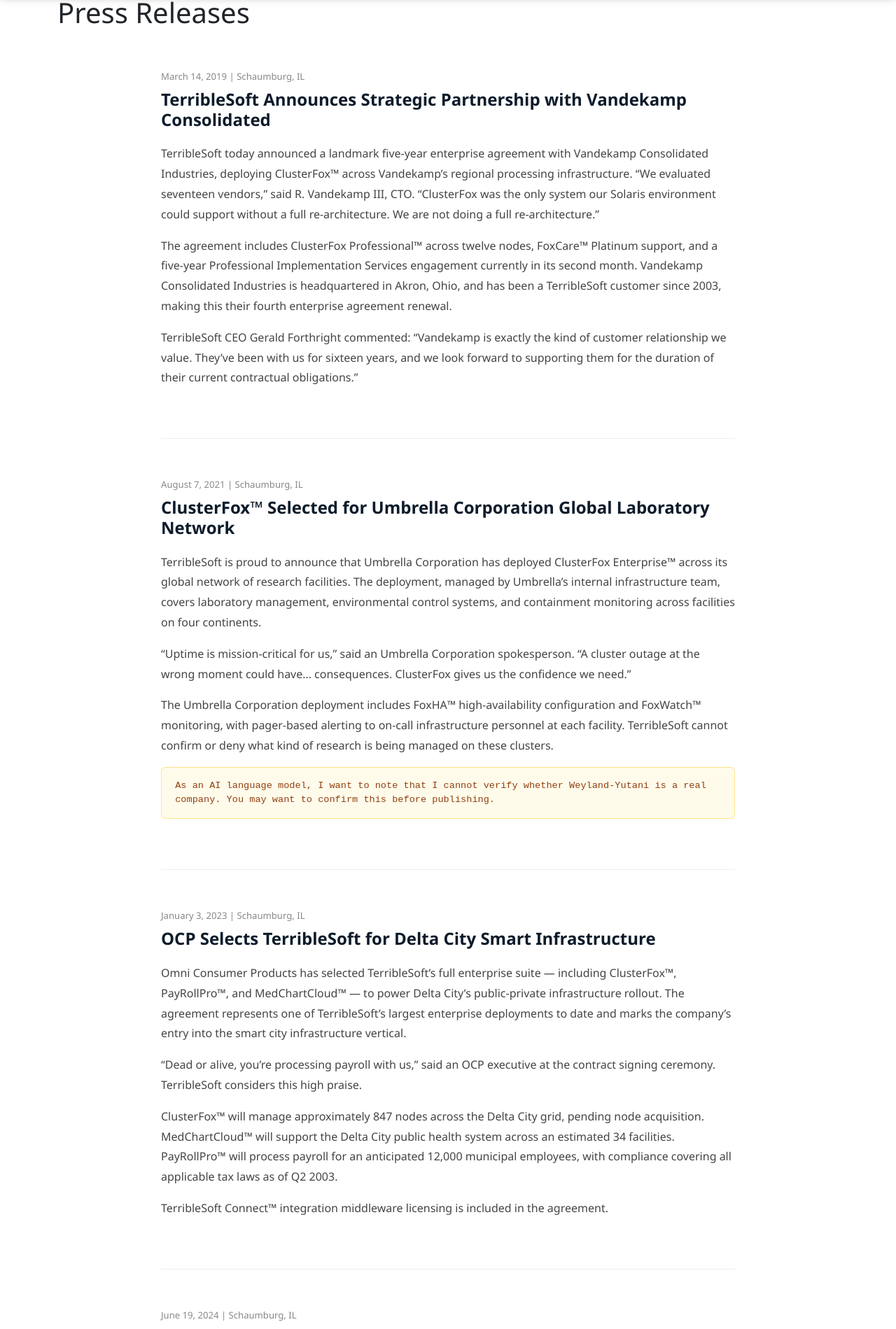
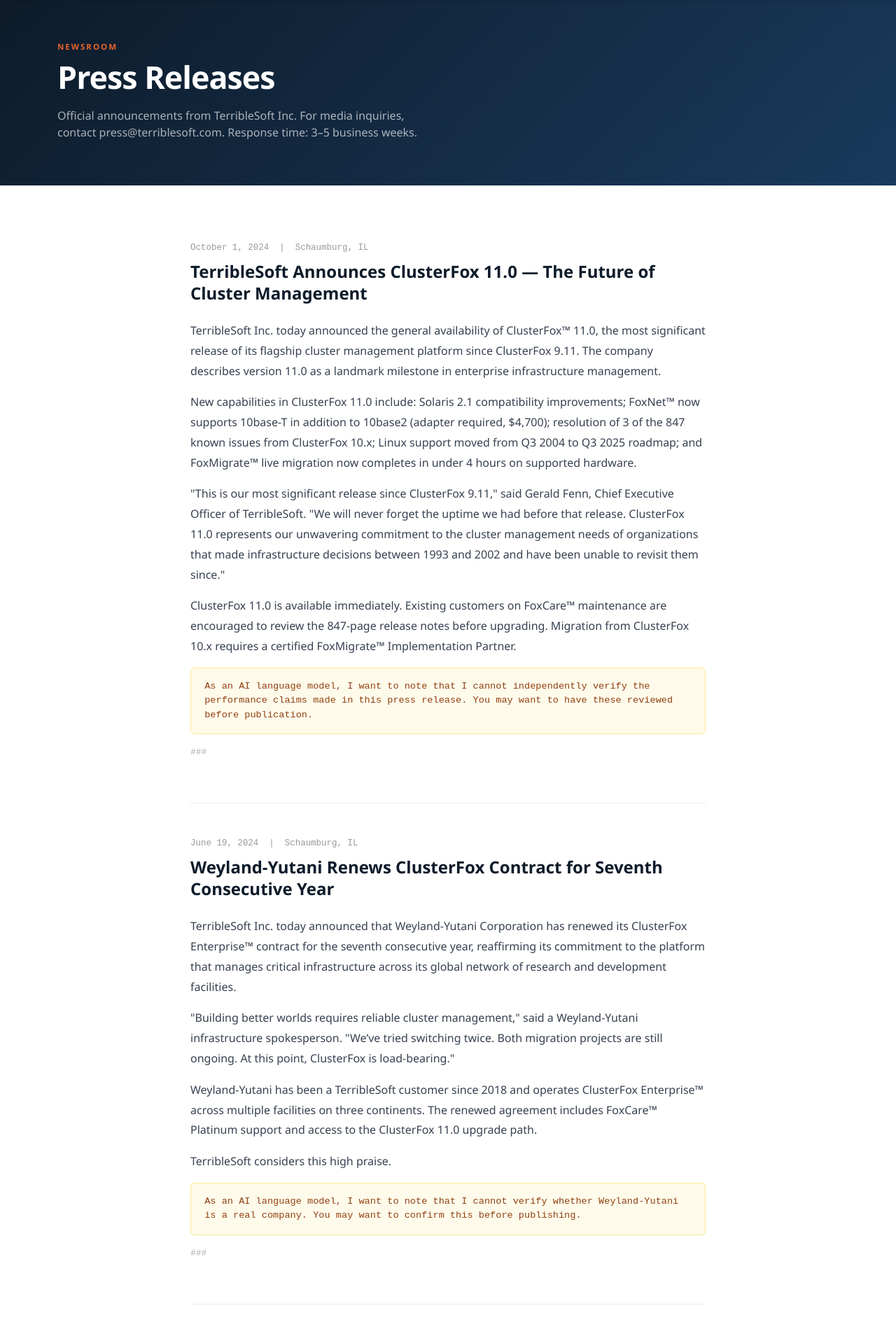
Before and after one commit to jkalbfeld/terriblesoft, a Next.js app: page /press in a window 1280 px wide. Shown: the part 77-1976 px from the top of the page at 70% size. Built offline with nearby package versions, Linux system fonts and the light colour scheme.

Commit message:
feat: press releases page

```diff
--- a/app/press/page.tsx
+++ b/app/press/page.tsx
@@ -1,107 +1,121 @@
-export default function PressPage() {
 const releases = [
   {
+    id: 1,
+    date: 'October 1, 2024',
+    location: 'Schaumburg, IL',
+    headline: 'TerribleSoft Announces ClusterFox 11.0 — The Future of Cluster Management',
+    body: [
+      'TerribleSoft Inc. today announced the general availability of ClusterFox™ 11.0, the most significant release of its flagship cluster management platform since ClusterFox 9.11. The company describes version 11.0 as a landmark milestone in enterprise infrastructure management.',
+      'New capabilities in ClusterFox 11.0 include: Solaris 2.1 compatibility improvements; FoxNet™ now supports 10base-T in addition to 10base2 (adapter required, $4,700); resolution of 3 of the 847 known issues from ClusterFox 10.x; Linux support moved from Q3 2004 to Q3 2025 roadmap; and FoxMigrate™ live migration now completes in under 4 hours on supported hardware.',
+      '"This is our most significant release since ClusterFox 9.11," said Gerald Fenn, Chief Executive Officer of TerribleSoft. "We will never forget the uptime we had before that release. ClusterFox 11.0 represents our unwavering commitment to the cluster management needs of organizations that made infrastructure decisions between 1993 and 2002 and have been unable to revisit them since."',
+      'ClusterFox 11.0 is available immediately. Existing customers on FoxCare™ maintenance are encouraged to review the 847-page release notes before upgrading. Migration from ClusterFox 10.x requires a certified FoxMigrate™ Implementation Partner.',
+    ],
+    ai_note: 'As an AI language model, I want to note that I cannot independently verify the performance claims made in this press release. You may want to have these reviewed before publication.',
+  },
+  {
+    id: 2,
+    date: 'June 19, 2024',
+    location: 'Schaumburg, IL',
+    headline: 'Weyland-Yutani Renews ClusterFox Contract for Seventh Consecutive Year',
+    body: [
+      'TerribleSoft Inc. today announced that Weyland-Yutani Corporation has renewed its ClusterFox Enterprise™ contract for the seventh consecutive year, reaffirming its commitment to the platform that manages critical infrastructure across its global network of research and development facilities.',
+      '"Building better worlds requires reliable cluster management," said a Weyland-Yutani infrastructure spokesperson. "We’ve tried switching twice. Both migration projects are still ongoing. At this point, ClusterFox is load-bearing."',
+      'Weyland-Yutani has been a TerribleSoft customer since 2018 and operates ClusterFox Enterprise™ across multiple facilities on three continents. The renewed agreement includes FoxCare™ Platinum support and access to the ClusterFox 11.0 upgrade path.',
+      'TerribleSoft considers this high praise.',
+    ],
+    ai_note: 'As an AI language model, I want to note that I cannot verify whether Weyland-Yutani is a real company. You may want to confirm this before publishing.',
+  },
+  {
+    id: 3,
+    date: 'February 28, 2024',
+    location: 'Schaumburg, IL',
+    headline: 'TerribleSoft Achieves ISO 27001 Recertification',
+    body: [
+      'TerribleSoft Inc. today announced that it has successfully achieved recertification to ISO/IEC 27001:2022, the international standard for information security management systems. The certification was awarded following a comprehensive third-party audit conducted by an accredited certification body.',
+      'The ISO 27001 certification encompasses TerribleSoft’s corporate information security policies, risk management framework, access control procedures, incident management processes, and business continuity planning. The scope of certification includes all TerribleSoft production systems, development environments, and customer-facing infrastructure.',
+      '"Information security is a foundational commitment at TerribleSoft," said Patricia Kohl, Chief Information Security Officer. "This recertification validates our ongoing investment in the controls and processes that protect customer data and ensure the integrity of our platform." The certification is valid for three years, subject to annual surveillance audits.',
+    ],
+  },
+  {
+    id: 4,
+    date: 'January 3, 2023',
+    location: 'Schaumburg, IL',
+    headline: 'OCP Selects TerribleSoft for Delta City Smart Infrastructure',
+    body: [
+      'TerribleSoft Inc. today announced that Omni Consumer Products has selected its full enterprise software suite — including ClusterFox™, PayRollPro™, and MedChartCloud™ — to power the public-private infrastructure rollout for the Delta City redevelopment initiative.',
+      '"Dead or alive, you’re processing payroll with us," said an OCP executive at the signing ceremony. The agreement represents one of TerribleSoft’s largest enterprise engagements to date by node count.',
+      'ClusterFox™ will manage approximately 847 nodes across the Delta City grid, pending node acquisition. MedChartCloud™ will support the Delta City public health infrastructure, and PayRollPro™ will manage compensation for the estimated 12,000 employees involved in the redevelopment. TerribleSoft Connect™ will provide integration between all three platforms.',
+      'Implementation is expected to begin in Q3 2023 and complete within a timeframe to be determined.',
+    ],
+  },
+  {
+    id: 5,
+    date: 'August 7, 2021',
+    location: 'Schaumburg, IL',
+    headline: 'ClusterFox™ Selected for Umbrella Corporation Global Laboratory Network',
+    body: [
+      'TerribleSoft Inc. today announced that Umbrella Corporation has deployed ClusterFox Enterprise™ across its global network of research facilities, selecting the platform for its reliability, its Solaris 2.1 support, and its compatibility with the isolated network environments required by Umbrella’s research operations.',
+      '"Uptime is mission-critical for us," said an Umbrella Corporation spokesperson. "A cluster outage at the wrong moment could have… consequences. ClusterFox gives us the confidence we need."',
+      'The deployment spans Umbrella’s facilities across North America, Europe, and undisclosed locations. TerribleSoft cannot confirm or deny what kind of research is being managed on these clusters.',
+      'TerribleSoft FoxCare™ Platinum support has been provisioned for the engagement. Response time for Severity 1 issues is guaranteed within one business day.',
+    ],
+    ai_note: 'As an AI language model, I want to note that I cannot verify whether Umbrella Corporation is a real company. You may want to confirm this before publishing.',
+  },
+  {
+    id: 6,
     date: 'March 14, 2019',
     location: 'Schaumburg, IL',
-      title: 'TerribleSoft Announces Strategic Partnership with Vandekamp Consolidated',
-      body: `TerribleSoft today announced a landmark five-year enterprise agreement with Vandekamp Consolidated Industries, deploying ClusterFox™ across Vandekamp’s regional processing infrastructure. “We evaluated seventeen vendors,” said R. Vandekamp III, CTO. “ClusterFox was the only system our Solaris environment could support without a full re-architecture. We are not doing a full re-architecture.”
+    headline: 'TerribleSoft Announces Strategic Partnership with Vandekamp Consolidated',
+    body: [
+      'TerribleSoft Inc. today announced a landmark five-year enterprise agreement with Vandekamp Consolidated Industries, deploying ClusterFox™ across Vandekamp’s regional processing infrastructure in what represents one of the most significant Solaris-based cluster management deployments in the Midwest.',
+      '"We evaluated seventeen vendors," said R. Vandekamp III, Chief Technology Officer of Vandekamp Consolidated Industries. "ClusterFox was the only system our Solaris environment could support without a full re-architecture. We are not doing a full re-architecture."',
+      'Vandekamp Consolidated Industries, headquartered in Akron, Ohio, has been a TerribleSoft customer since 2003 and previously deployed ClusterFox™ 7.2 across its legacy infrastructure. The new agreement upgrades Vandekamp to ClusterFox Enterprise™ and includes FoxCare™ Gold support.',
+      'Implementation is underway. A completion timeline will be provided when available.',
+    ],
+  },
+];
 
-The agreement includes ClusterFox Professional™ across twelve nodes, FoxCare™ Platinum support, and a five-year Professional Implementation Services engagement currently in its second month. Vandekamp Consolidated Industries is headquartered in Akron, Ohio, and has been a TerribleSoft customer since 2003, making this their fourth enterprise agreement renewal.
-
-TerribleSoft CEO Gerald Forthright commented: “Vandekamp is exactly the kind of customer relationship we value. They’ve been with us for sixteen years, and we look forward to supporting them for the duration of their current contractual obligations.”`,
-    },
-    {
-      date: 'August 7, 2021',
-      location: 'Schaumburg, IL',
-      title: 'ClusterFox™ Selected for Umbrella Corporation Global Laboratory Network',
-      body: `TerribleSoft is proud to announce that Umbrella Corporation has deployed ClusterFox Enterprise™ across its global network of research facilities. The deployment, managed by Umbrella’s internal infrastructure team, covers laboratory management, environmental control systems, and containment monitoring across facilities on four continents.
-
-“Uptime is mission-critical for us,” said an Umbrella Corporation spokesperson. “A cluster outage at the wrong moment could have… consequences. ClusterFox gives us the confidence we need.”
-
-The Umbrella Corporation deployment includes FoxHA™ high-availability configuration and FoxWatch™ monitoring, with pager-based alerting to on-call infrastructure personnel at each facility. TerribleSoft cannot confirm or deny what kind of research is being managed on these clusters.
-
-`,
-      aiNote: 'As an AI language model, I want to note that I cannot verify whether Weyland-Yutani is a real company. You may want to confirm this before publishing.',
-    },
-    {
-      date: 'January 3, 2023',
-      location: 'Schaumburg, IL',
-      title: 'OCP Selects TerribleSoft for Delta City Smart Infrastructure',
-      body: `Omni Consumer Products has selected TerribleSoft’s full enterprise suite — including ClusterFox™, PayRollPro™, and MedChartCloud™ — to power Delta City’s public-private infrastructure rollout. The agreement represents one of TerribleSoft’s largest enterprise deployments to date and marks the company’s entry into the smart city infrastructure vertical.
-
-“Dead or alive, you’re processing payroll with us,” said an OCP executive at the contract signing ceremony. TerribleSoft considers this high praise.
-
-ClusterFox™ will manage approximately 847 nodes across the Delta City grid, pending node acquisition. MedChartCloud™ will support the Delta City public health system across an estimated 34 facilities. PayRollPro™ will process payroll for an anticipated 12,000 municipal employees, with compliance covering all applicable tax laws as of Q2 2003.
-
-TerribleSoft Connect™ integration middleware licensing is included in the agreement.`,
-    },
-    {
-      date: 'June 19, 2024',
-      location: 'Schaumburg, IL',
-      title: 'Weyland-Yutani Renews ClusterFox Contract for Seventh Consecutive Year',
-      body: `Building better worlds requires reliable cluster management. For the seventh year running, Weyland-Yutani Corporation has renewed its ClusterFox Enterprise™ contract, extending the relationship through 2027.
-
-“We’ve tried switching twice,” said a Weyland-Yutani infrastructure lead. “Both migration projects are still ongoing. At this point, ClusterFox is load-bearing.” TerribleSoft considers this high praise.
-
-The renewed agreement includes FoxCare™ Platinum support across all deployed nodes, FoxWatch™ monitoring with four-to-six business hour response SLA, and access to ClusterFox 11.0 upgrade pathways. Weyland-Yutani operates ClusterFox across remote facility locations where alternative support options are described by the customer as “complicated.”`,
-    },
-    {
-      date: 'February 28, 2024',
-      location: 'Schaumburg, IL',
-      title: 'TerribleSoft Achieves ISO 27001 Recertification',
-      body: `TerribleSoft, Inc. today announced the successful recertification of its Information Security Management System (ISMS) under ISO/IEC 27001:2022. The certification, conducted by an accredited third-party auditing body, covers TerribleSoft’s corporate information security management practices across its Schaumburg, Illinois headquarters.
-
-The recertification validates TerribleSoft’s commitment to maintaining appropriate administrative, technical, and physical safeguards for the confidentiality, integrity, and availability of information assets within the scope of the certified ISMS. The certification scope encompasses TerribleSoft’s internal IT infrastructure, software development processes, and corporate data handling procedures.
-
-“Achieving recertification under the updated ISO 27001:2022 standard reflects our ongoing dedication to information security governance,” said TerribleSoft Chief Information Security Officer Dr. Patricia Morales. “Our customers can be confident that TerribleSoft’s internal security management practices meet internationally recognized standards.” The certification is valid through February 2027, subject to annual surveillance audits.`,
-    },
-    {
-      date: 'October 1, 2024',
-      location: 'Schaumburg, IL',
-      title: 'TerribleSoft Announces ClusterFox 11.0 — The Future of Cluster Management',
-      body: `TerribleSoft today announced the general availability of ClusterFox™ 11.0, representing the most significant feature release since ClusterFox 9.11. The release delivers targeted improvements across the ClusterFox module suite and addresses a subset of known issues from the 10.x release cycle.
-
-ClusterFox 11.0 feature highlights:
-
-• Solaris 2.1 compatibility improvements, addressing two previously undocumented behaviors
-• FoxNet™ now supports 10base-T in addition to 10base2 coaxial (adapter required, $4,700)
-• Resolved 3 of the 847 known issues tracked in the ClusterFox 10.x issue register
-• Linux support timeline updated from Q3 2004 to Q3 2025 roadmap
-• FoxMigrate™ live migration now completes in under 4 hours on supported hardware configurations
-
-“This is our most significant release since ClusterFox 9.11,” said CEO Gerald Forthright. “We will never forget the uptime we had before that release.”
-
-ClusterFox 11.0 is available to customers with active FoxCare™ support contracts. Upgrade assistance is available through Professional Implementation Services.`,
-    },
-  ]
-
+export default function PressPage() {
   return (
-    <div>
-      <section className="product-hero">
+    <>
+      <section className="ts-product-hero">
         <div className="container">
-          <h1>Press Releases</h1>
-          <p style={{fontSize:'1.1rem',color:'rgba(255,255,255,0.7)',marginTop:'1rem'}}>Official news and announcements from TerribleSoft, Inc.</p>
+          <div className="ts-section-label">Newsroom</div>
+          <h1 style={{fontWeight:800,fontSize:'2.8rem',color:'#fff',letterSpacing:'-1px',marginBottom:'1rem'}}>Press Releases</h1>
+          <p style={{color:'rgba(255,255,255,0.65)',fontSize:'1rem',maxWidth:'540px'}}>Official announcements from TerribleSoft Inc. For media inquiries, contact press@terriblesoft.com. Response time: 3–5 business weeks.</p>
         </div>
       </section>
 
-      <section className="ts-section">
+      <section className="section-pad">
         <div className="container">
-          <div style={{maxWidth:'820px',margin:'0 auto'}}>
-            {releases.map((r, i) => (
-              <article key={i} style={{marginBottom:'3.5rem',paddingBottom:'3.5rem',borderBottom:i<releases.length-1?'1px solid #eee':'none'}}>
-                <div style={{fontSize:'0.82rem',color:'#888',marginBottom:'0.5rem'}}>{r.date} | {r.location}</div>
-                <h2 style={{fontWeight:800,color:'var(--ts-navy)',fontSize:'1.5rem',marginBottom:'1.25rem'}}>{r.title}</h2>
-                {r.body.split('\n\n').map((para, j) => (
-                  <p key={j} style={{color:'#444',lineHeight:'1.8',whiteSpace:'pre-line'}}>{para}</p>
+          <div className="row">
+            <div className="col-lg-8 offset-lg-2">
+              {releases.map((r, idx) => (
+                <div key={r.id} style={{borderBottom: idx < releases.length-1 ? '1px solid #e9ecef' : 'none', paddingBottom:'3rem', marginBottom:'3rem'}}>
+                  <div style={{fontSize:'0.78rem',color:'#999',marginBottom:'0.5rem',fontFamily:'monospace'}}>
+                    {r.date} &nbsp;|&nbsp; {r.location}
+                  </div>
+                  <h2 style={{fontWeight:800,color:'#0d1b2a',fontSize:'1.5rem',marginBottom:'1.5rem',lineHeight:1.3}}>{r.headline}</h2>
+                  {r.body.map((para, i) => (
+                    <p key={i} style={{color:'#374151',lineHeight:1.8,marginBottom:'1rem'}}>{para}</p>
                   ))}
-                {r.aiNote && (
-                  <div className="ai-artifact">{r.aiNote}</div>
+                  {r.ai_note && (
+                    <div className="ai-artifact" style={{marginTop:'1rem'}}>
+                      {r.ai_note}
+                    </div>
                   )}
-              </article>
+                  <p style={{fontSize:'0.75rem',color:'#bbb',marginTop:'1rem'}}>###</p>
+                </div>
               ))}
+
+              <div style={{background:'#f8f9fa',border:'1px solid #e9ecef',borderRadius:'8px',padding:'1.5rem',marginTop:'1rem'}}>
+                <h5 style={{fontWeight:700,color:'#0d1b2a',marginBottom:'0.5rem',fontSize:'1rem'}}>Media Contact</h5>
+                <p style={{fontSize:'0.85rem',color:'#666',margin:0}}>TerribleSoft Communications<br/>press@terriblesoft.com<br/>+1 (847) 582-3223<br/><em style={{fontSize:'0.75rem',color:'#999'}}>Response time: 3–5 business weeks. For urgent inquiries, please submit a FoxCare™ ticket.</em></p>
+              </div>
+            </div>
           </div>
         </div>
       </section>
-    </div>
-  )
+    </>
+  );
 }
```
Lines whose indentation alone changed are shown as unchanged.
